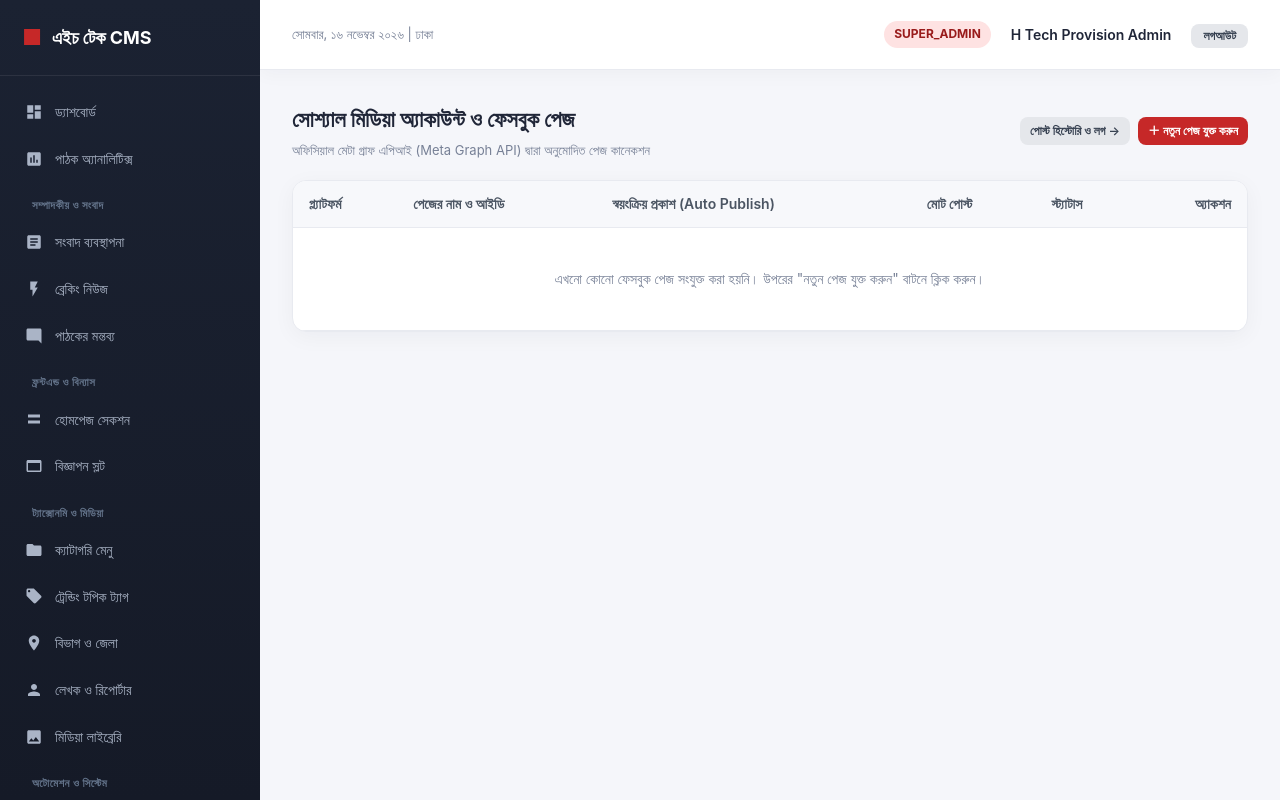
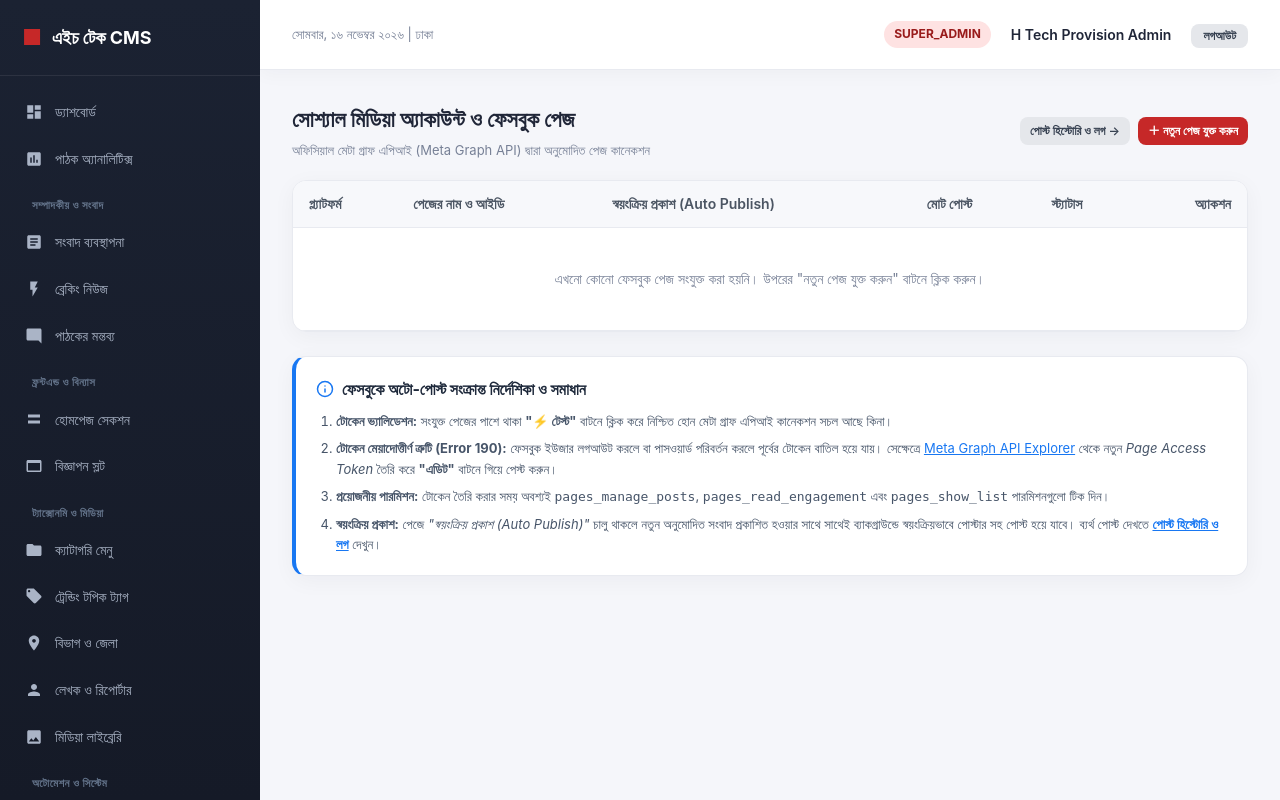
Before and after one commit to asfim/News-portal-3, a Laravel app: page /admin/social/accounts in a window 1280 px wide. Run offline with Laravel 12, Linux system fonts and the light colour scheme; a user stored in the database is signed in; data comes from the database, SQL or seed files in the repository; data that the repository does not hold is empty; some libraries are stand-ins or nearby versions.

Commit message:
fix: enable direct multipart Facebook photo upload, sync dispatch for local auto-publish, and add test connection tool

```diff
--- a/app/Http/Controllers/Admin/SocialAccountController.php
+++ b/app/Http/Controllers/Admin/SocialAccountController.php
@@ -75,6 +75,30 @@ class SocialAccountController extends Controller
         return back()->with('success', "'{$account->account_name}' পেজ {$status}");
     }
 
+    public function testConnection(SocialAccount $account)
+    {
+        if (empty($account->access_token)) {
+            return back()->with('error', "কোনো পেজ এক্সেস টোকেন পাওয়া যায়নি। দয়া করে 'এডিট' বাটনে ক্লিক করে টোকেন যুক্ত করুন।");
+        }
+
+        try {
+            $response = \Illuminate\Support\Facades\Http::timeout(12)->get("https://graph.facebook.com/v20.0/{$account->account_id}", [
+                'fields' => 'name,id',
+                'access_token' => $account->access_token,
+            ]);
+
+            if ($response->successful()) {
+                $pageName = $response->json('name') ?? $account->account_name;
+                return back()->with('success', "মেটা গ্রাফ এপিআই কানেকশন সফল! ফেসবুক পেজ: '{$pageName}' (ID: {$account->account_id}) সচল ও বৈধ।");
+            }
+
+            $error = $response->json('error.message') ?? $response->body();
+            return back()->with('error', "মেটা টোকেন ত্রুটি: {$error} — দয়া করে 'এডিট' বাটনে ক্লিক করে নতুন Page Access Token দিন।");
+        } catch (\Throwable $e) {
+            return back()->with('error', "কানেকশন টেস্ট ব্যর্থ: " . $e->getMessage());
+        }
+    }
+
     public function destroy(SocialAccount $account)
     {
         $name = $account->account_name;
--- a/resources/views/admin/social/accounts/index.blade.php
+++ b/resources/views/admin/social/accounts/index.blade.php
@@ -16,6 +16,9 @@
 
 @if(session('success'))
     <div class="alert alert-success">{{ session('success') }}</div>
+@endif
+@if(session('error'))
+    <div class="alert alert-danger">{{ session('error') }}</div>
 @endif
 
 <div class="card">
@@ -64,11 +67,17 @@
                                 @endif
                             </td>
                             <td style="text-align: right; white-space: nowrap;">
-                                <a href="{{ route('admin.social.posts.create') }}?account_id={{ $acc->id }}" class="btn btn-sm btn-primary">পোস্ট করুন</a>
+                                <form action="{{ route('admin.social.accounts.test', $acc->id) }}" method="POST" style="display: inline;" title="মেটা গ্রাফ এপিআই কানেকশন টেস্ট করুন">
+                                    @csrf
+                                    <button type="submit" class="btn btn-secondary btn-sm" style="color: #0284c7; font-weight: 600;">
+                                        ⚡ টেস্ট
+                                    </button>
+                                </form>
                                 <a href="{{ route('admin.social.accounts.edit', $acc->id) }}" class="btn btn-secondary btn-sm" style="display: inline-flex; align-items: center; gap: 4px;">
                                     <svg xmlns="http://www.w3.org/2000/svg" width="13" height="13" viewBox="0 0 24 24" fill="none" stroke="currentColor" stroke-width="2" stroke-linecap="round" stroke-linejoin="round"><path d="M17 3a2.85 2.83 0 1 1 4 4L7.5 20.5 2 22l1.5-5.5Z"/><path d="m15 5 4 4"/></svg>
                                     এডিট
                                 </a>
+                                <a href="{{ route('admin.social.posts.create') }}?account_id={{ $acc->id }}" class="btn btn-sm btn-primary">পোস্ট করুন</a>
                                 <form action="{{ route('admin.social.accounts.toggle', $acc->id) }}" method="POST" style="display: inline;">
                                     @csrf
                                     <button type="submit" class="btn btn-secondary btn-sm">
@@ -94,4 +103,29 @@
         </div>
     </div>
 </div>
+
+<div class="card" style="margin-top: 24px; border-left: 4px solid #1877f2;">
+    <div class="card-body" style="padding: 20px;">
+        <h3 style="font-size: 16px; font-weight: 700; color: #1e293b; margin: 0 0 10px 0; display: flex; align-items: center; gap: 8px;">
+            <svg xmlns="http://www.w3.org/2000/svg" width="18" height="18" viewBox="0 0 24 24" fill="none" stroke="#1877f2" stroke-width="2" stroke-linecap="round" stroke-linejoin="round"><circle cx="12" cy="12" r="10"/><path d="M12 16v-4"/><path d="M12 8h.01"/></svg>
+            ফেসবুকে অটো-পোস্ট সংক্রান্ত নির্দেশিকা ও সমাধান
+        </h3>
+        <div style="font-size: 13px; color: #475569; line-height: 1.6;">
+            <ol style="margin: 0; padding-left: 20px;">
+                <li style="margin-bottom: 6px;">
+                    <strong>টোকেন ভ্যালিডেশন:</strong> সংযুক্ত পেজের পাশে থাকা <strong>"⚡ টেস্ট"</strong> বাটনে ক্লিক করে নিশ্চিত হোন মেটা গ্রাফ এপিআই কানেকশন সচল আছে কিনা।
+                </li>
+                <li style="margin-bottom: 6px;">
+                    <strong>টোকেন মেয়াদোত্তীর্ণ ত্রুটি (Error 190):</strong> ফেসবুক ইউজার লগআউট করলে বা পাসওয়ার্ড পরিবর্তন করলে পূর্বের টোকেন বাতিল হয়ে যায়। সেক্ষেত্রে <a href="https://developers.facebook.com/tools/explorer/" target="_blank" style="color: #1877f2; text-decoration: underline;">Meta Graph API Explorer</a> থেকে নতুন <em>Page Access Token</em> তৈরি করে <strong>"এডিট"</strong> বাটনে গিয়ে পেস্ট করুন।
+                </li>
+                <li style="margin-bottom: 6px;">
+                    <strong>প্রয়োজনীয় পারমিশন:</strong> টোকেন তৈরি করার সময় অবশ্যই <code>pages_manage_posts</code>, <code>pages_read_engagement</code> এবং <code>pages_show_list</code> পারমিশনগুলো টিক দিন।
+                </li>
+                <li>
+                    <strong>স্বয়ংক্রিয় প্রকাশ:</strong> পেজে <em>"স্বয়ংক্রিয় প্রকাশ (Auto Publish)"</em> চালু থাকলে নতুন অনুমোদিত সংবাদ প্রকাশিত হওয়ার সাথে সাথেই ব্যাকগ্রাউন্ডে স্বয়ংক্রিয়ভাবে পোস্টার সহ পোস্ট হয়ে যাবে। ব্যর্থ পোস্ট দেখতে <a href="{{ route('admin.social.posts.index') }}" style="color: #1877f2; font-weight: 600;">পোস্ট হিস্টোরি ও লগ</a> দেখুন।
+                </li>
+            </ol>
+        </div>
+    </div>
+</div>
 @endsection
--- a/routes/web.php
+++ b/routes/web.php
@@ -192,6 +192,7 @@ Route::prefix('admin')->name('admin.')->group(function () {
         Route::get('/social/accounts/{account}/edit', [AdminSocialAccountController::class, 'edit'])->name('social.accounts.edit');
         Route::put('/social/accounts/{account}', [AdminSocialAccountController::class, 'update'])->name('social.accounts.update');
         Route::post('/social/accounts/{account}/toggle', [AdminSocialAccountController::class, 'toggle'])->name('social.accounts.toggle');
+        Route::post('/social/accounts/{account}/test', [AdminSocialAccountController::class, 'testConnection'])->name('social.accounts.test');
         Route::delete('/social/accounts/{account}', [AdminSocialAccountController::class, 'destroy'])->name('social.accounts.destroy');
 
         Route::get('/social/posts', [AdminSocialPostController::class, 'index'])->name('social.posts.index');
```
Also changed, not shown: app/Services/FacebookPublisherService.php (+56 -5 lines), app/Services/PublicationWorkflowService.php (+9 -2 lines), tests/Feature/PosterAndSocialPublishingTest.php (+20 -0 lines).
